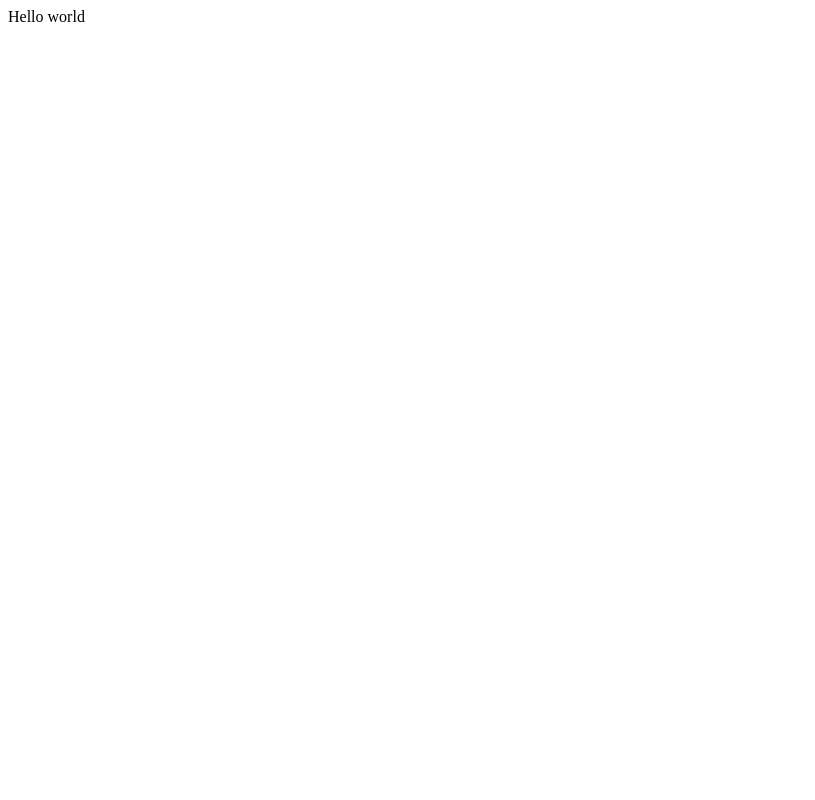
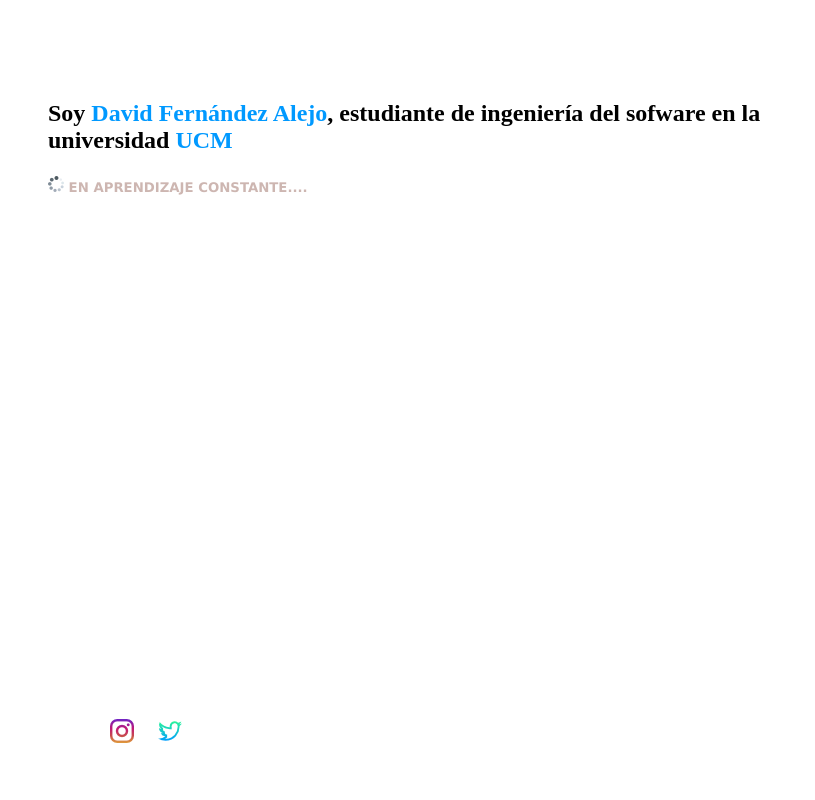
Before and after one commit to david10923/david10923, a plain HTML site: page index.html in a window 1280 px wide. Shown: the whole page, without its empty margins (0-815 px from the left). Drawn offline with Linux system fonts and the light colour scheme.

Commit message:
Primeros cambios

```diff
--- a/index.html
+++ b/index.html
@@ -1 +1,32 @@
-Hello world
+<html>
+    <!DOCTYPE html>
+    <html lang = es>
+
+    <head>
+        <title>david10923</title>
+        <meta charset="utf8"/>
+        <link rel="stylesheet" href= "stylesheet.css">
+    </head>
+
+    <body>
+
+       <div class="container">
+
+            <h2>Soy <span>David Fernández Alejo</span>, estudiante de ingeniería del sofware en la universidad <span> UCM </span></h2>
+            <h5><img src="images/cargando.png"><span> EN APRENDIZAJE CONSTANTE.... </span> </h5>
+
+       </div>
+
+       <div class="container-info">
+
+
+       </div>
+
+       <footer>
+           <!--<img src ="images/UCM2.jpg">-->
+           <a href= "https://www.instagram.com/david10923" ><img src ="images/instagram.png" alt="Instagram"></a>
+           <a href = "https://twitter.com/david10923"><img src ="images/twitter.png" alt="Twitter"></a>
+       </footer>
+
+    </body>
+</html>
--- /dev/null
+++ b/stylesheet.css
@@ -0,0 +1,49 @@
+
+body{
+    background-color:white;
+    font-family:serif ;
+
+
+}
+.container{
+    position :relative;
+    size: 75;
+    margin-top: 100px;
+    margin-left: 40px;
+    width: 800;
+}
+
+.container-info{
+
+}
+
+h5 span{
+    color: #CDB6B1;
+    font-family: Verdana, Geneva, Tahoma, sans-serif;
+}
+
+h2 span{
+    color: rgb(0, 153, 255);
+}
+
+
+footer {
+    width: 100%;
+    height: 81px;
+    position: absolute;
+    bottom: 0;
+    left: 90px;
+}
+
+footer img{
+	position: relative;
+	max-width: 100%;
+    margin-bottom: 2rem;
+    margin-left: 20px;
+}
+
+
+img{
+    position: relative;
+	max-width: 100%;
+}
```
Also changed, not shown: images/UCM.jpg (added), images/UCM2.jpg (added), images/cargando.png (added), images/instagram.png (added), images/twitter.png (added).
